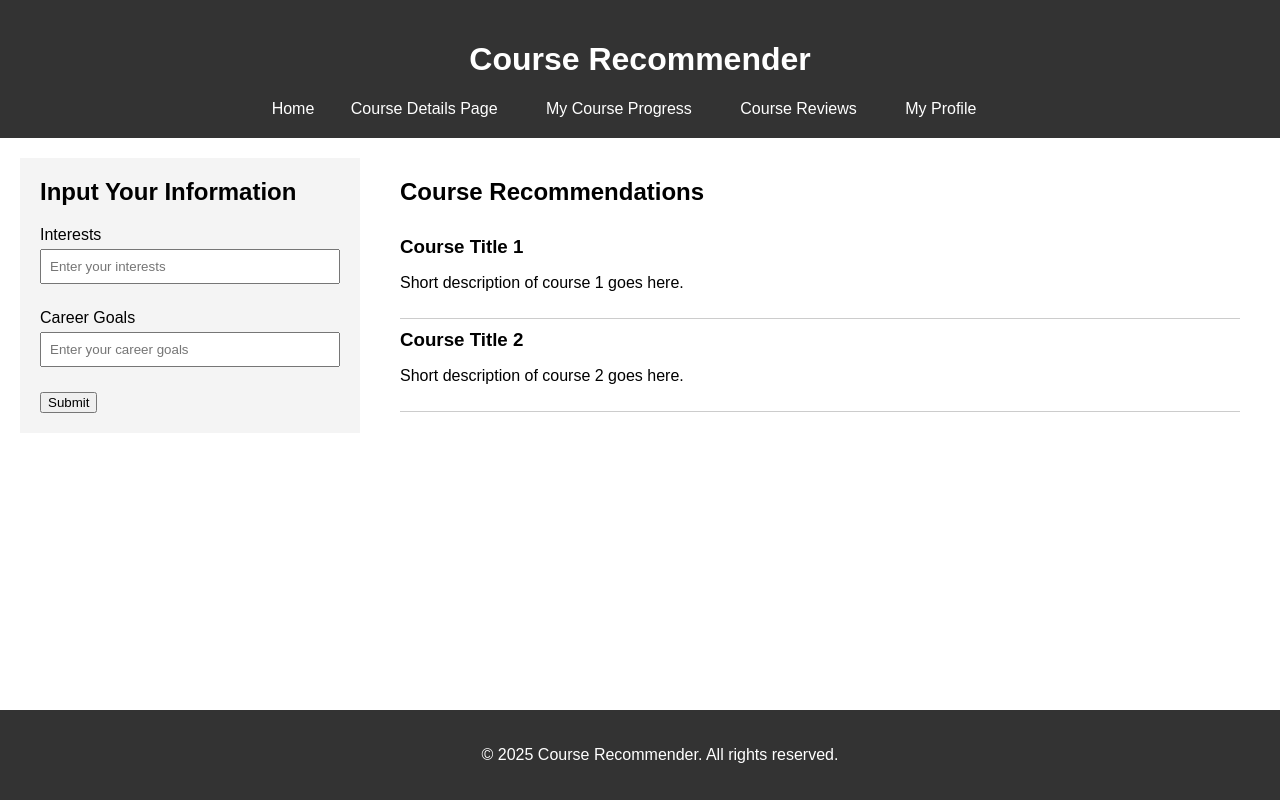
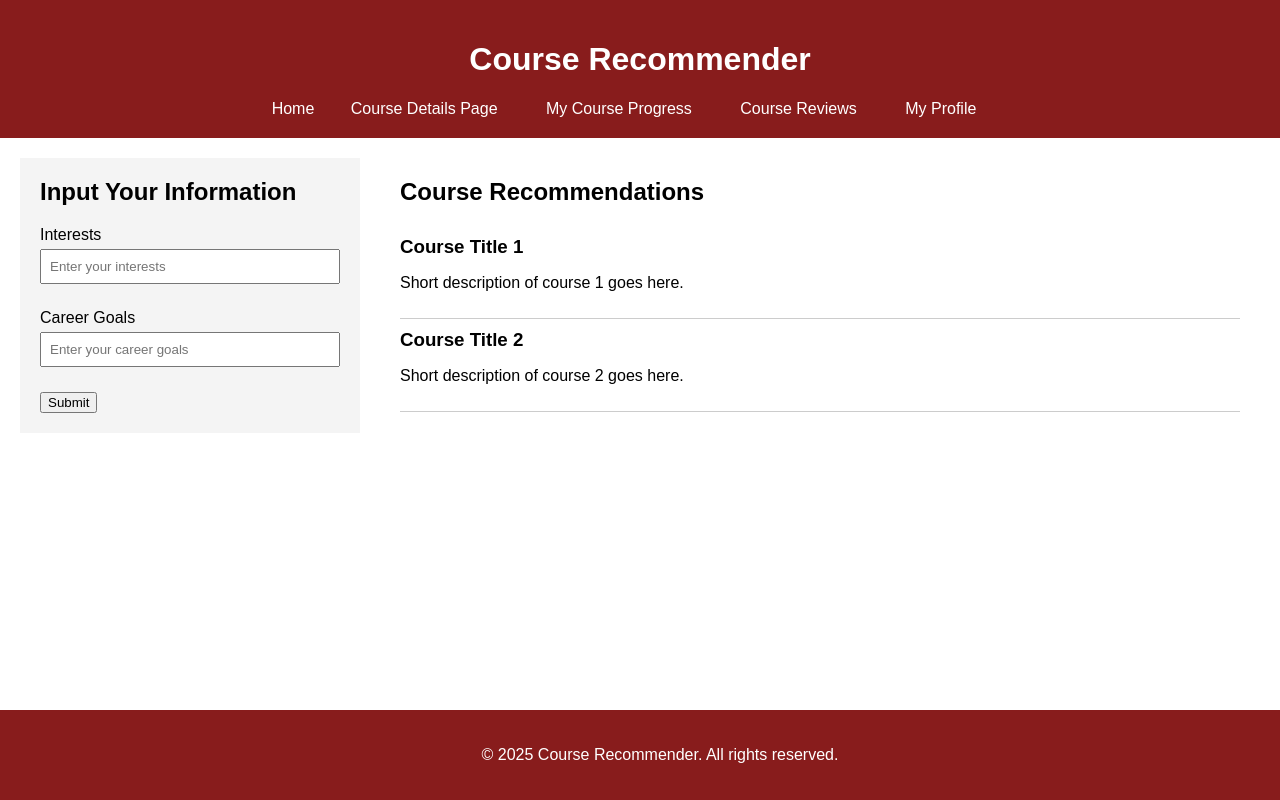
Before and after one commit to voidpls/326_Course_Recommendation_System, a plain HTML site: page src/homepage.html in a window 1280 px wide. Shown: the top 800 px of the page. Drawn offline with Linux system fonts and the light colour scheme.

Commit message:
Changed header and footer color to maroon for all tabs.

```diff
--- a/src/Components/course-details-page/course_details_page.css
+++ b/src/Components/course-details-page/course_details_page.css
@@ -7,7 +7,7 @@ body {
 
 /* Header styles */
 header {
-    background-color: #333;
+    background-color: #881c1c;
     color: #fff;
     padding: 20px;
     text-align: center;
@@ -85,7 +85,7 @@ main {
 
 /* Footer styles */
 footer {
-    background-color: #333;
+    background-color: #881c1c;
     color: #fff;
     text-align: center;
     padding: 20px;
--- a/src/Components/homepage/homepage.css
+++ b/src/Components/homepage/homepage.css
@@ -6,7 +6,7 @@ body {
 }
 /* Header styles */
 header {
-    background-color: #333;
+    background-color: #881c1c;
     color: #fff;
     padding: 20px;
     text-align: center;
@@ -84,7 +84,7 @@ main {
 }
 /* Footer styles */
 footer {
-    background-color: #333;
+    background-color: #881c1c;
     color: #fff;
     text-align: center;
     padding: 20px;
--- a/src/Components/my-profile-page/my_profile_page.css
+++ b/src/Components/my-profile-page/my_profile_page.css
@@ -7,7 +7,7 @@ body {
 
 /* Header styles */
 header {
-    background-color: #333;
+    background-color: #881c1c;
     color: #fff;
     padding: 20px;
     text-align: center;
@@ -110,7 +110,7 @@ button:hover {
 
 /* Footer styles */
 footer {
-    background-color: #333;
+    background-color: #881c1c;
     color: #fff;
     text-align: center;
     padding: 20px;
--- a/src/course_review_page.css
+++ b/src/course_review_page.css
@@ -6,7 +6,7 @@ body {
 
 /* Header styles */
 header {
-    background-color: #333;
+    background-color: #881c1c;
     color: #fff;
     padding: 20px;
     text-align: center;
@@ -33,7 +33,7 @@ nav ul li a:hover {
 }
 
 footer {
-    background-color: #333;
+    background-color: #881c1c;
     color: #fff;
     text-align: center;
     padding: 20px;
```
